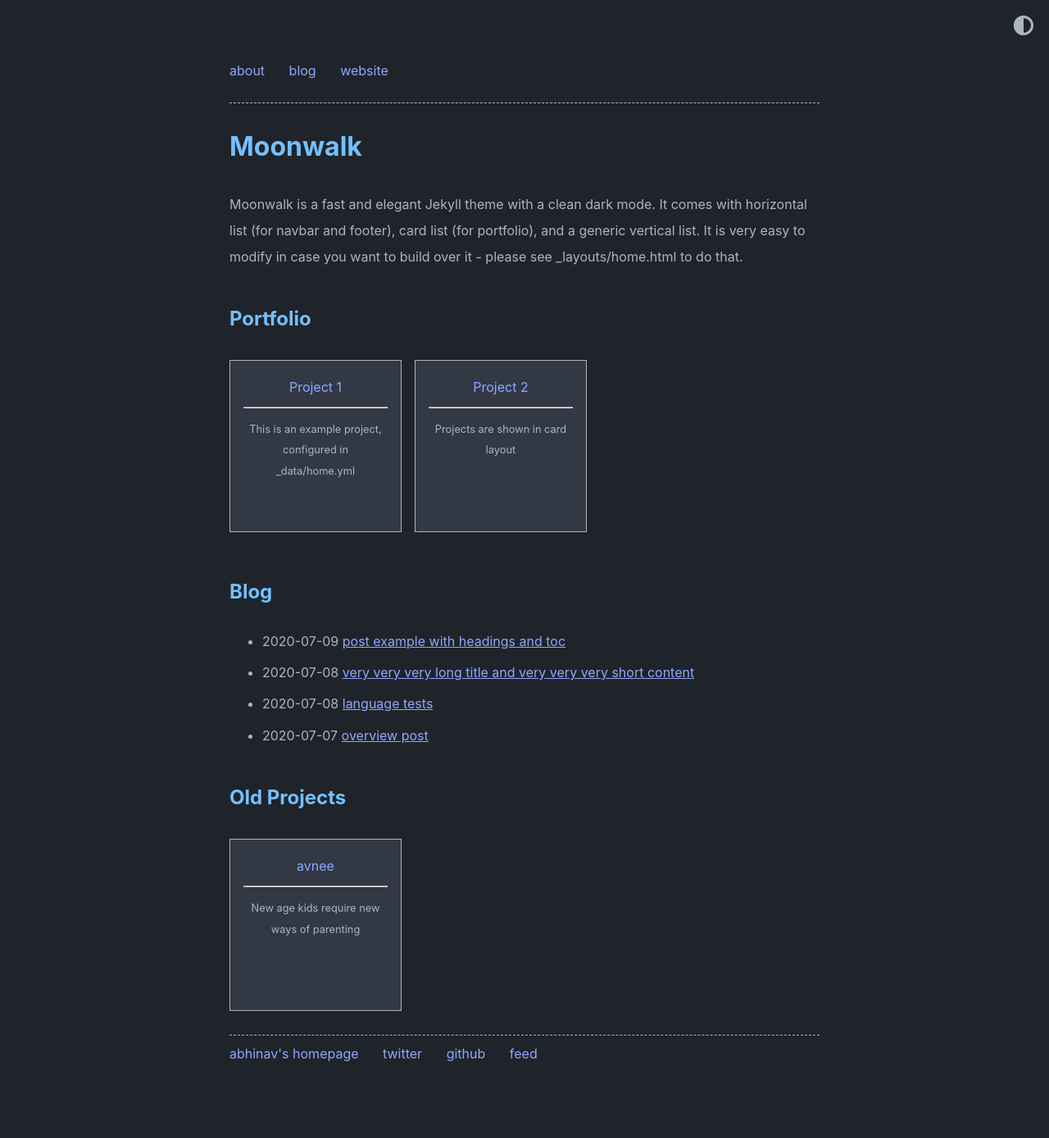
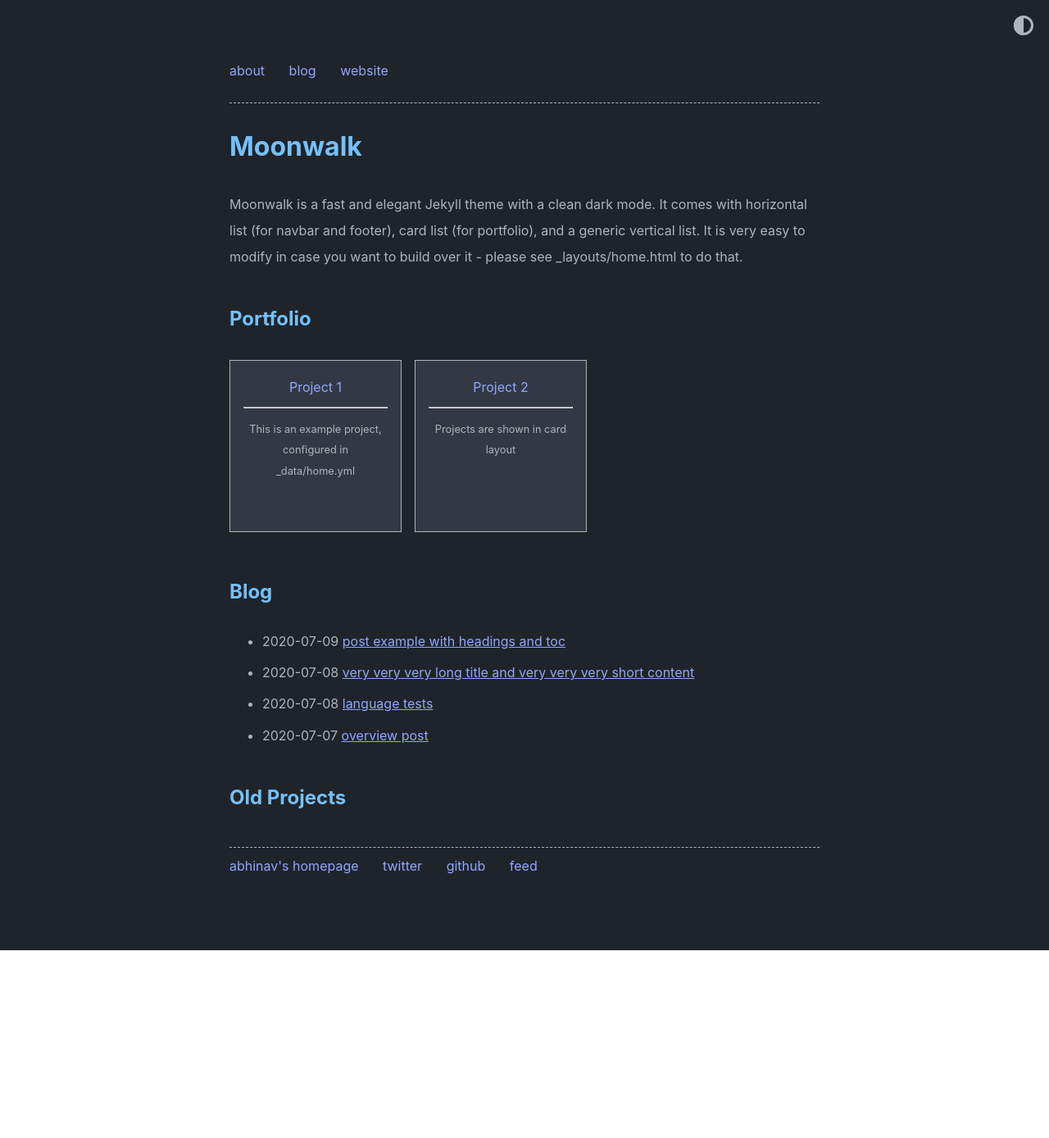
Before and after one commit to stackbit-projects/d678h-731be, a Jekyll site: the page built from index.md, in a window 1280 px wide. Shown: the whole page at 82% size. Built offline with Jekyll 4.4.1, drawn with Linux system fonts in a browser that asks for light colours; comment, search, counter and statistics services are not loaded; after the commit the page ends 1159 px from its top, so only the background shows below that.

Commit message:
home.yml: updated old_project_entries

```diff
--- a/_data/home.yml
+++ b/_data/home.yml
@@ -12,10 +12,7 @@ project_entries:
   - title: Project 2
     url: overview-post
     desc: Projects are shown in card layout
-old_project_entries:
-  - title: avnee
-    url: 'http://www.avnee.co'
-    desc: New age kids require new ways of parenting
+old_project_entries: []
 footer_entries:
   - title: abhinav's homepage
     url: 'http://www.abhinav.co'
```
